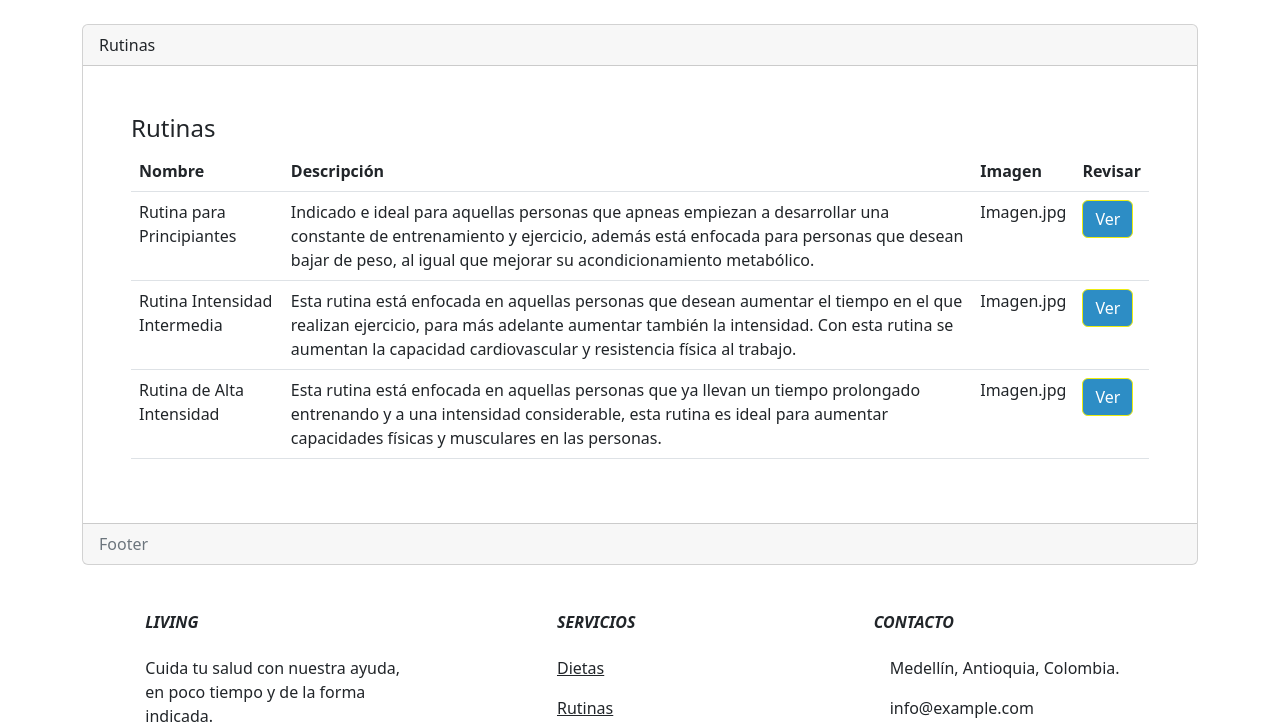
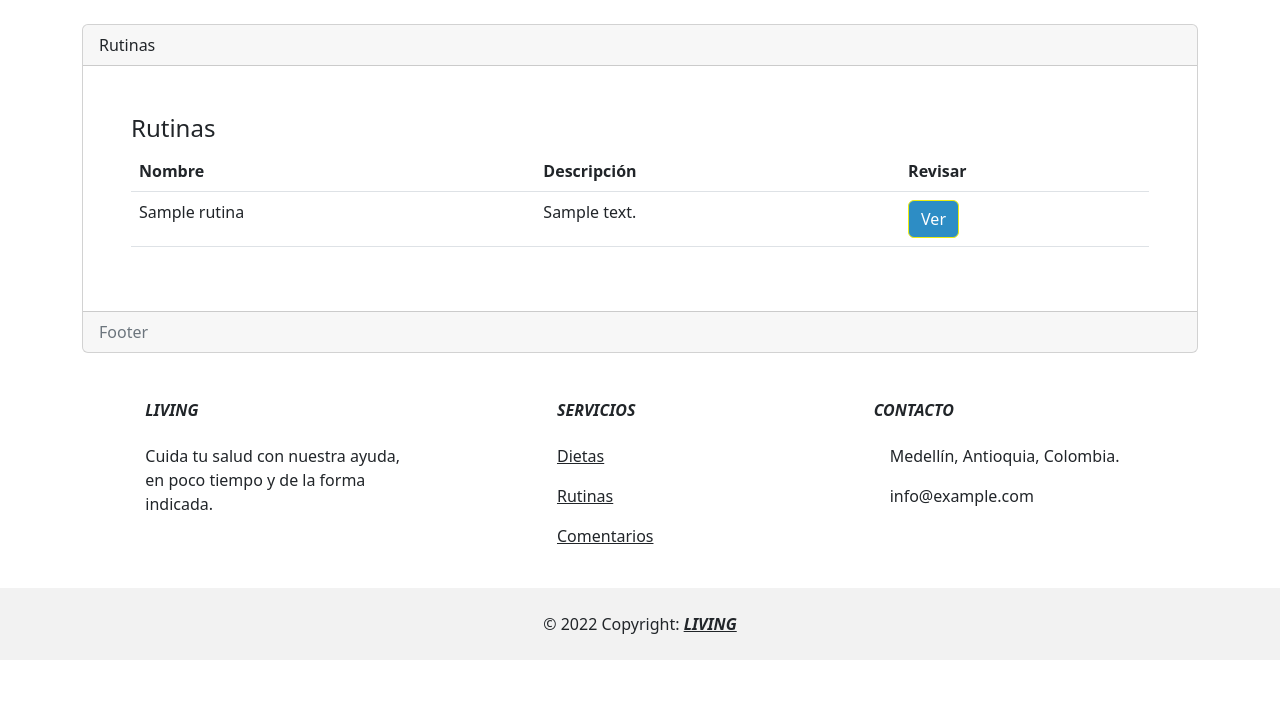
Before and after one commit to JuanesPavas19/Living-Project-EAFIT, a Django app: template movie/templates/rutinas.html in a window 1280 px wide. Shown: the part 82-808 px from the top of the page. After the commit the page ends 742 px from the top, so only its background shows below. Run offline with Django 4.2, Linux system fonts and the light colour scheme; tables that the repository leaves empty hold one stand-in row (values such as "Sample post"); the template is opened without the code that fills it: values that come from a table or form of the project are taken from there, most other values are stand-ins (such as "Sample title", 1, 10 or a date in 2020); some libraries are stand-ins or nearby versions.

Commit message:
Se dejó la muestra desde la base de datos de las rutinas

```diff
--- a/movie/templates/rutinas.html
+++ b/movie/templates/rutinas.html
@@ -14,32 +14,18 @@
                     <tr>
                         <th scope="col">Nombre</th>
                         <th scope="col">Descripción</th>
-                        <th scope="col">Imagen</th>
                         <th scope="col">Revisar</th>
                     </tr>
                 </thead>
                 <tbody>
+                    {% for rutina in rutinas %}
                     <tr>
-                        <td>Rutina para Principiantes</td>
-                        <td>Indicado e ideal para aquellas personas que apneas empiezan a desarrollar una constante de entrenamiento y ejercicio, además está enfocada para personas que desean bajar de peso, al igual que mejorar su acondicionamiento metabólico.</td>
-                        <td>Imagen.jpg</td>
+                        <td>{{ rutina.nombre_rutina }}</td>
+                        <td>{{ rutina.desc_rutina }}</td>
                         <td><a class="btn btn-success" style="
-                            background-color: rgb(45, 141, 197); border-color: rgb(236, 236, 16);" href="rutinas/r1" role="button">Ver</a></td>
+                            background-color: rgb(45, 141, 197); border-color: rgb(236, 236, 16);" href="rutinas/{{ rutina.d_rutina }}" role="button">Ver</a></td>
                     </tr>
-                    <tr>
-                        <td>Rutina Intensidad Intermedia</td>
-                        <td>Esta rutina está enfocada en aquellas personas que desean aumentar el tiempo en el que realizan ejercicio, para más adelante aumentar también la intensidad. Con esta rutina se aumentan la capacidad cardiovascular y resistencia física al trabajo.</td>
-                        <td>Imagen.jpg</td>
-                        <td><a class="btn btn-success" style="
-                            background-color: rgb(45, 141, 197); border-color: rgb(236, 236, 16);" href="rutinas/r2" role="button">Ver</a></td> <!--sin crear-->
-                    </tr>
-                    <tr>
-                        <td>Rutina de Alta Intensidad</td>
-                        <td>Esta rutina está enfocada en aquellas personas que ya llevan un tiempo prolongado entrenando y a una intensidad considerable, esta rutina es ideal para aumentar capacidades físicas y musculares en las personas.</td>
-                        <td>Imagen.jpg</td>
-                        <td><a class="btn btn-success" style="
-                            background-color: rgb(45, 141, 197); border-color: rgb(236, 236, 16);" href="rutinas/r3" role="button">Ver</a></td> <!--sin crear-->
-                    </tr>
+                    {% endfor %}
                 </tbody>
             </table>
         </div>
```
